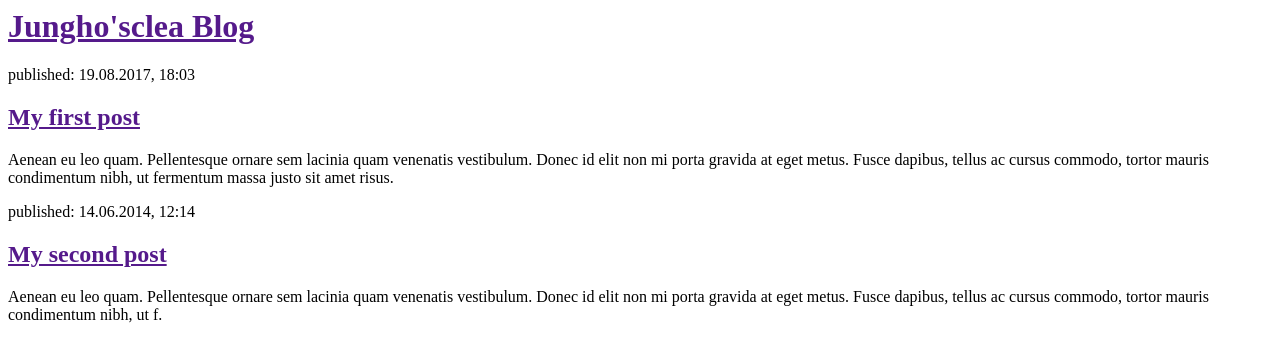
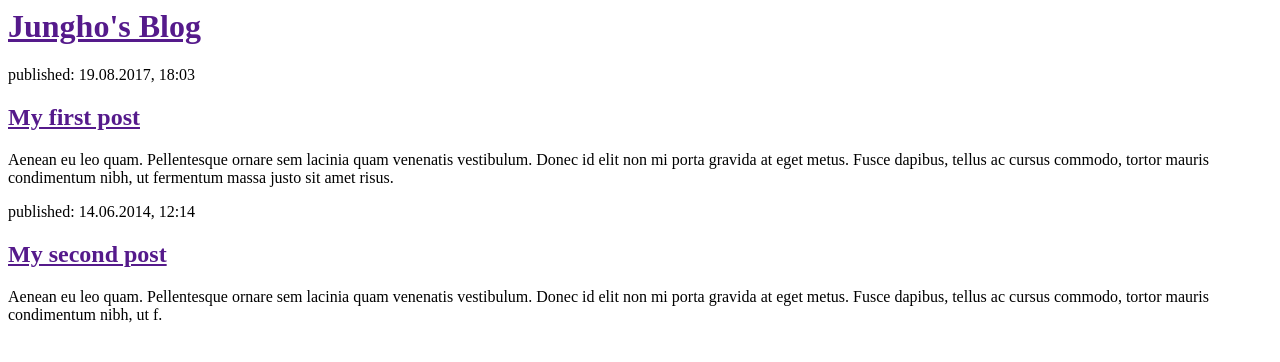
Before and after one commit to iifourtenii/my-test-blog, a Django app: page / in a window 1280 px wide. Shown: the top 362 px of the page. Run offline with Django 3.2, Linux system fonts and the light colour scheme.

Commit message:
Changed the HTML for the site.

```diff
--- a/blog/templates/blog/post_list.html
+++ b/blog/templates/blog/post_list.html
@@ -4,7 +4,7 @@
     </head>
     <body>
         <div>
-            <h1><a href="">Jungho'sclea Blog</a></h1>
+            <h1><a href="">Jungho's Blog</a></h1>
         </div>
 
         <div>
```
